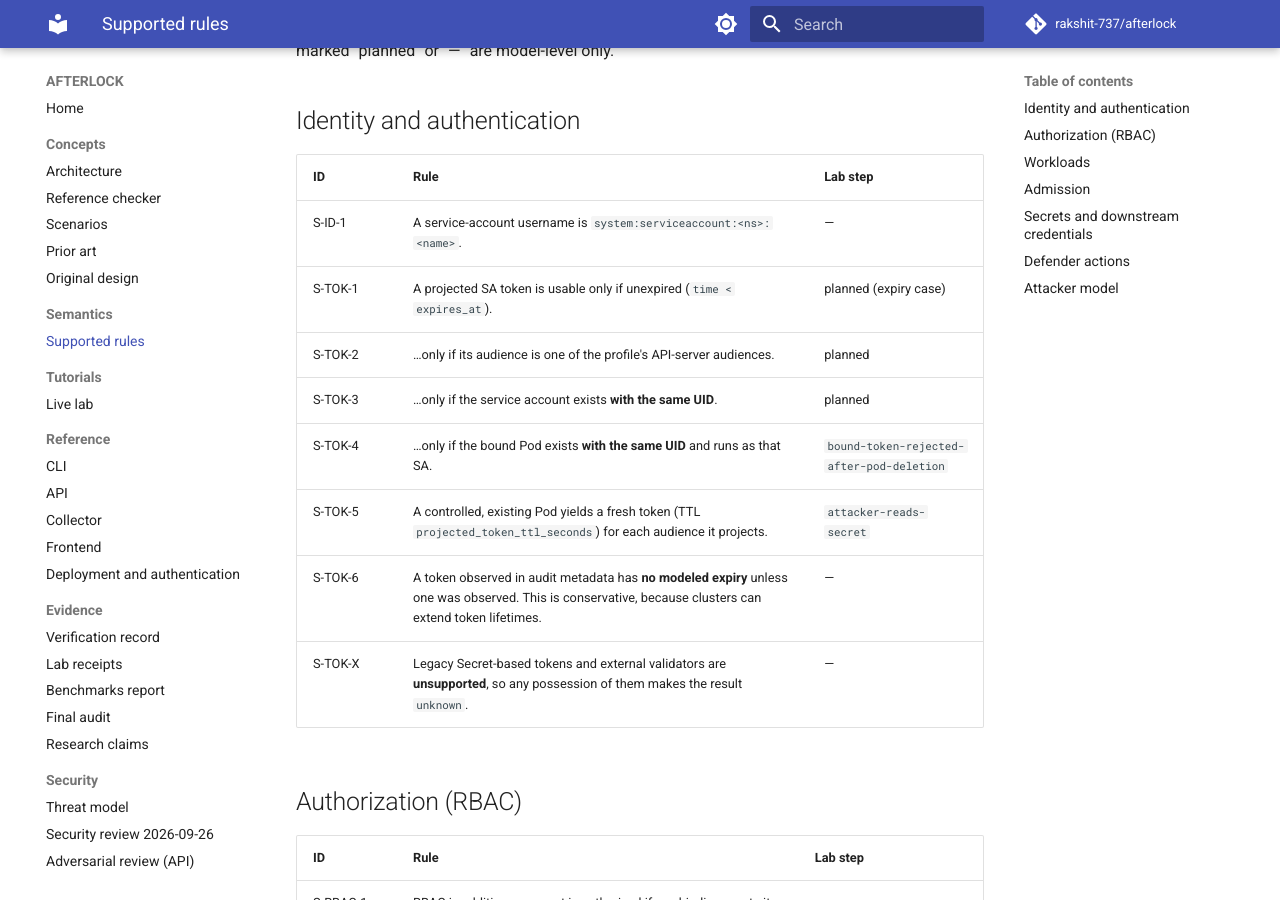
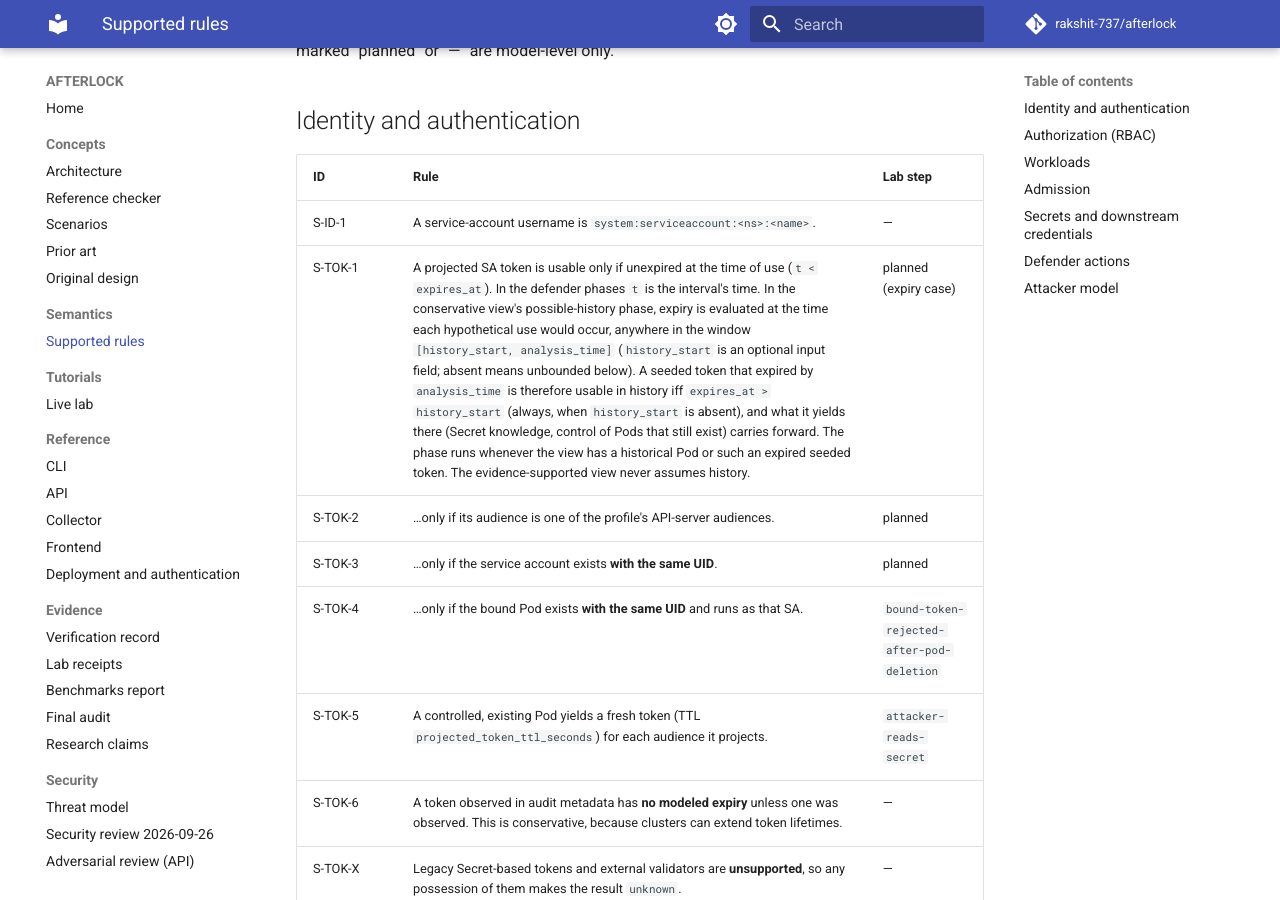
Before and after one commit to rakshit-737/afterlock, an MkDocs documentation site: the page built from docs/semantics/supported.md, in a window 1280 px wide and 900 px high, scrolled down 337 px. Built offline with MkDocs 1.6.1 and Material for MkDocs 9.7.7, drawn with Linux system fonts in a browser that asks for light colours; comment, search, counter and statistics services are not loaded.

Commit message:
docs(semantics): define S-TOK-1 expiry at hypothetical use time in possible history

```diff
--- a/docs/semantics/supported.md
+++ b/docs/semantics/supported.md
@@ -13,7 +13,7 @@ cluster only. Rules marked "planned" or "—" are model-level only.
 | ID | Rule | Lab step |
 |---|---|---|
 | S-ID-1 | A service-account username is `system:serviceaccount:<ns>:<name>`. | — |
-| S-TOK-1 | A projected SA token is usable only if unexpired (`time < expires_at`). | planned (expiry case) |
+| S-TOK-1 | A projected SA token is usable only if unexpired at the time of use (`t < expires_at`). In the defender phases `t` is the interval's time. In the conservative view's possible-history phase, expiry is evaluated at the time each hypothetical use would occur, anywhere in the window `[history_start, analysis_time]` (`history_start` is an optional input field; absent means unbounded below). A seeded token that expired by `analysis_time` is therefore usable in history iff `expires_at > history_start` (always, when `history_start` is absent), and what it yields there (Secret knowledge, control of Pods that still exist) carries forward. The phase runs whenever the view has a historical Pod or such an expired seeded token. The evidence-supported view never assumes history. | planned (expiry case) |
 | S-TOK-2 | …only if its audience is one of the profile's API-server audiences. | planned |
 | S-TOK-3 | …only if the service account exists **with the same UID**. | planned |
 | S-TOK-4 | …only if the bound Pod exists **with the same UID** and runs as that SA. | `bound-token-rejected-after-pod-deletion` |
```
